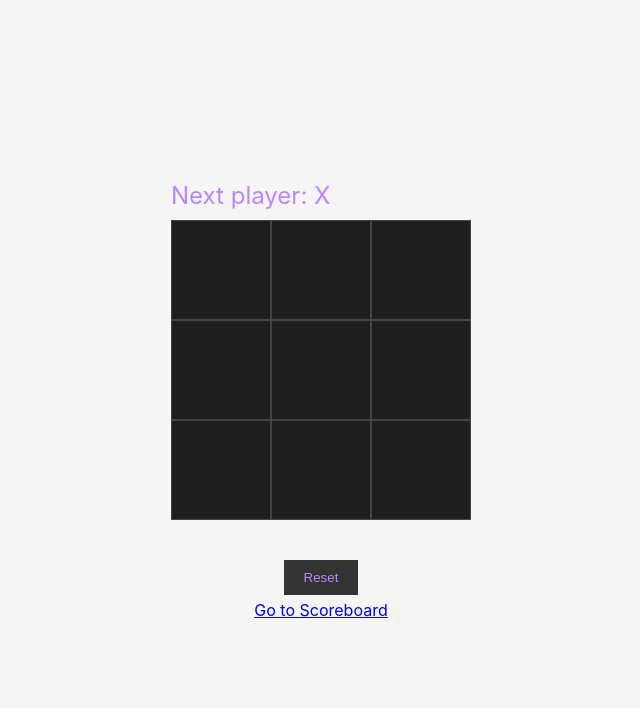
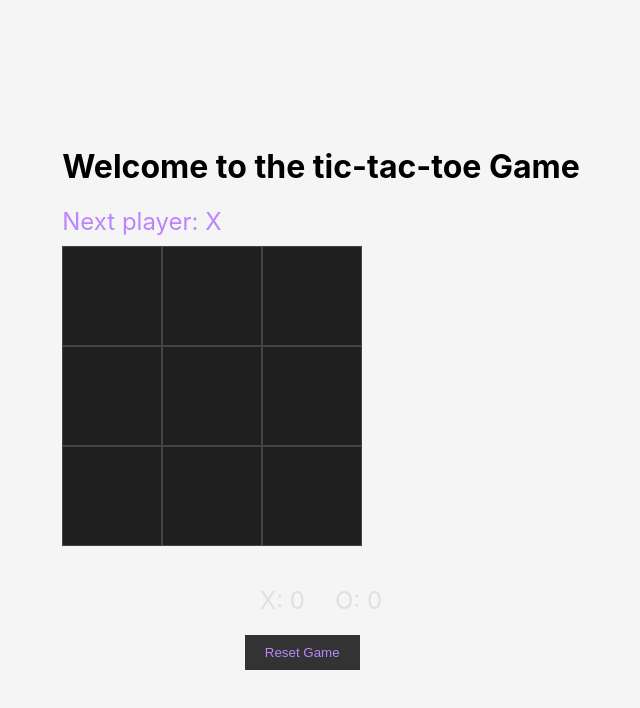
Before and after one commit to BKSoftwares21/tic-tac-toe-game, a React (Vite) app: page / in a window 1280 px wide. Shown: the top 708 px of the page, without its empty margins (319-959 px from the left). Built offline with nearby package versions, Linux system fonts and the light colour scheme.

Commit message:
trying to add score board

```diff
--- a/src/App.tsx
+++ b/src/App.tsx
@@ -1,17 +1,13 @@
-// src/App.tsx
 import React from 'react';
-import { BrowserRouter as Router, Route, Routes } from 'react-router-dom';
-import GamePage from './pages/GamePage';
-import ScoreboardPage from './pages/ScoreboardPage';
-import './styles/Game.css';
+import Game from './components/Game';
 
-const App: React.FC = () => (
-  <Router>
-    <Routes>
-      <Route path="/scoreboard" Component={ScoreboardPage} />
-      <Route path="/" Component={GamePage} />
-    </Routes>
-  </Router>
-);
+
+const App: React.FC = () => {
+  return (
+    <div className="app">
+      <Game />
+    </div>
+  );
+};
 
 export default App;
--- a/src/components/Board.tsx
+++ b/src/components/Board.tsx
@@ -1,41 +1,51 @@
-// src/components/Board.tsx
-import React, { useContext } from 'react';
+import React from 'react';
 import Square from './Square';
-import { GameContext } from './GameProvider';
-import CalculateWinner from '../utils/CalculateWinner';
+import { calculateWinner } from '../utils/CalculateWinner';
+import '../styles/Game.css';
 
-const Board: React.FC = () => {
-  const gameContext = useContext(GameContext);
-  if (!gameContext) {
-    throw new Error('Board must be used within a GameProvider');
+interface BoardProps {
+  xIsNext: boolean;
+  squares: (string | null)[];
+  onPlay: (squares: (string | null)[]) => void;
+}
+
+const Board: React.FC<BoardProps> = ({ xIsNext, squares, onPlay }) => {
+  function handleClick(i: number) {
+    if (calculateWinner(squares) || squares[i]) {
+      return;
+    }
+
+    const nextSquares = squares.slice();
+    nextSquares[i] = xIsNext ? 'X' : 'O';
+    onPlay(nextSquares);
   }
-  const { squares, xIsNext } = gameContext;
 
-  const winner = CalculateWinner(squares);
+  const winner = calculateWinner(squares);
   let status;
   if (winner) {
-    status = winner === 'Draw' ? "It's a Draw!" : 'Winner: ' + winner;
+    status = winner === 'Draw' ? 'It\'s a Draw!' : 'Winner: ' + winner;
   } else {
     status = 'Next player: ' + (xIsNext ? 'X' : 'O');
   }
 
   return (
     <>
+      <h1>Welcome to the tic-tac-toe Game</h1>
       <div className="status">{status}</div>
       <div className="board-row">
-        <Square index={0} />
-        <Square index={1} />
-        <Square index={2} />
+        <Square value={squares[0]} onSquareClick={() => handleClick(0)} />
+        <Square value={squares[1]} onSquareClick={() => handleClick(1)} />
+        <Square value={squares[2]} onSquareClick={() => handleClick(2)} />
       </div>
       <div className="board-row">
-        <Square index={3} />
-        <Square index={4} />
-        <Square index={5} />
+        <Square value={squares[3]} onSquareClick={() => handleClick(3)} />
+        <Square value={squares[4]} onSquareClick={() => handleClick(4)} />
+        <Square value={squares[5]} onSquareClick={() => handleClick(5)} />
       </div>
       <div className="board-row">
-        <Square index={6} />
-        <Square index={7} />
-        <Square index={8} />
+        <Square value={squares[6]} onSquareClick={() => handleClick(6)} />
+        <Square value={squares[7]} onSquareClick={() => handleClick(7)} />
+        <Square value={squares[8]} onSquareClick={() => handleClick(8)} />
       </div>
     </>
   );
--- a/src/components/Game.tsx
+++ b/src/components/Game.tsx
@@ -1,28 +1,43 @@
-// src/components/Game.tsx
-import React, { useContext } from 'react';
-import { Link } from 'react-router-dom';
+import React, { useState } from 'react';
 import Board from './Board';
-import { GameContext } from './GameProvider';
 import '../styles/Game.css';
+import { calculateWinner } from '../utils/CalculateWinner';
 
 const Game: React.FC = () => {
-  const gameContext = useContext(GameContext);
+    const [squares, setSquares] = useState<(string | null)[]>(Array(9).fill(null));
+    const [xIsNext, setXIsNext] = useState(true);
+    const [xScore, setXScore] = useState(0);
+    const [oScore, setOScore] = useState(0);
 
-  if (!gameContext) {
-    throw new Error('Game must be used within a GameProvider');
+    function handlePlay(nextSquares: (string | null)[]) {
+      setSquares(nextSquares);
+      setXIsNext(!xIsNext);
+
+      const winner = calculateWinner(nextSquares);
+      if (winner === 'X') {
+        setXScore(xScore + 1);
+      } else if (winner === 'O') {
+        setOScore(oScore + 1);
+      }
     }
 
-  const { resetGame } = gameContext;
+    function resetGame() {
+      setSquares(Array(9).fill(null));
+      setXIsNext(true);
+    }
 
     return (
       <div className="game">
         <div className="game-board">
-        <Board />
+          <Board xIsNext={xIsNext} squares={squares} onPlay={handlePlay} />
         </div>
         <div className="game-info">
-        <button onClick={resetGame}>Reset</button>
+          <div className="scoreboard">
+            <div className="score">X: {xScore}</div>
+            <div className="score">O: {oScore}</div>
           </div>
-      <Link to="/scoreboard">Go to Scoreboard</Link>
+          <button className="reset-button" onClick={resetGame}>Reset Game</button>
+        </div>
       </div>
     );
   };
--- a/src/components/GameProvider.tsx
+++ b/src/components/GameProvider.tsx
@@ -1,6 +1,6 @@
 // src/components/GameProvider.tsx
 import React, { createContext, useState, ReactNode } from 'react';
-import calculateWinner from '../utils/CalculateWinner';
+import { calculateWinner } from '../utils/CalculateWinner';
 
 interface GameContextType {
   squares: (string | null)[];
--- a/src/components/Scoreboard.tsx
+++ /dev/null
@@ -1,24 +0,0 @@
-// src/components/Scoreboard.tsx
-import React, { useContext } from 'react';
-import { GameContext } from './GameProvider';
-
-const Scoreboard: React.FC = () => {
-  const gameContext = useContext(GameContext);
-  if (!gameContext) {
-    throw new Error('Scoreboard must be used within a GameProvider');
-  }
-
-  const { xScore, oScore } = gameContext;
-
-  return (
-    <div className="scoreboard">
-      <h2>Scoreboard</h2>
-      <div className="score">
-        <span>Player X: {xScore}</span>
-        <span>Player O: {oScore}</span>
-      </div>
-    </div>
-  );
-};
-
-export default Scoreboard;
--- a/src/components/Square.tsx
+++ b/src/components/Square.tsx
@@ -1,36 +1,15 @@
-// src/components/Square.tsx
-import React, { useContext } from 'react';
-import { GameContext } from './GameProvider';
-import calculateWinner from '../utils/CalculateWinner';
+import React from 'react';
+import '../styles/Game.css';
 
 interface SquareProps {
-  index: number;
+  value: string | null;
+  onSquareClick: () => void;
 }
 
-const Square: React.FC<SquareProps> = ({ index }) => {
-  const gameContext = useContext(GameContext);
-  if (!gameContext) {
-    throw new Error('Square must be used within a GameProvider');
-  }
-  const { squares, handlePlay, xIsNext } = gameContext;
-
-  function handleClick() {
-    if (calculateWinner(squares) || squares[index]) {
-      return;
-    }
-
-    const nextSquares = squares.slice();
-    if (xIsNext) {
-      nextSquares[index] = 'X';
-    } else {
-      nextSquares[index] = 'O';
-    }
-    handlePlay(nextSquares);
-  }
-
+const Square: React.FC<SquareProps> = ({ value, onSquareClick }) => {
   return (
-    <button className="square" onClick={handleClick}>
-      {squares[index]}
+    <button className="square" onClick={onSquareClick}>
+      {value}
     </button>
   );
 };
--- a/src/pages/GamePage.tsx
+++ /dev/null
@@ -1,12 +0,0 @@
-// src/pages/GamePage.tsx
-import React from 'react';
-import Game from '../components/Game';
-import { GameProvider } from '../components/GameProvider';
-
-const GamePage: React.FC = () => (
-  <GameProvider>
-    <Game />
-  </GameProvider>
-);
-
-export default GamePage;
--- a/src/pages/ScoreboardPage.tsx
+++ /dev/null
@@ -1,12 +0,0 @@
-// src/pages/ScoreboardPage.tsx
-import React from 'react';
-import Scoreboard from '../components/Scoreboard';
-import { GameProvider } from '../components/GameProvider';
-
-const ScoreboardPage: React.FC = () => (
-  <GameProvider>
-    <Scoreboard />
-  </GameProvider>
-);
-
-export default ScoreboardPage;
--- a/src/styles/Game.css
+++ b/src/styles/Game.css
@@ -64,3 +64,16 @@ body {
 h1{
  color: #000;
 }
+
+/* Existing styles */
+
+.scoreboard {
+  display: flex;
+  justify-content: center;
+  margin-bottom: 20px;
+}
+
+.score {
+  font-size: 1.5rem;
+  margin: 0 15px;
+}
--- a/src/utils/CalculateWinner.tsx
+++ b/src/utils/CalculateWinner.tsx
@@ -1,4 +1,4 @@
-const calculateWinner = (squares: (string | null)[]): string | null => {
+export function calculateWinner(squares: (string | null)[]) {
   const lines = [
     [0, 1, 2],
     [3, 4, 5],
@@ -17,12 +17,9 @@ const calculateWinner = (squares: (string | null)[]): string | null => {
     }
   }
 
-    // Check for a draw
   if (squares.every(square => square !== null)) {
     return 'Draw';
   }
 
   return null;
-  };
-
-  export default calculateWinner;
+}
```
Lines whose indentation alone changed are shown as unchanged.
